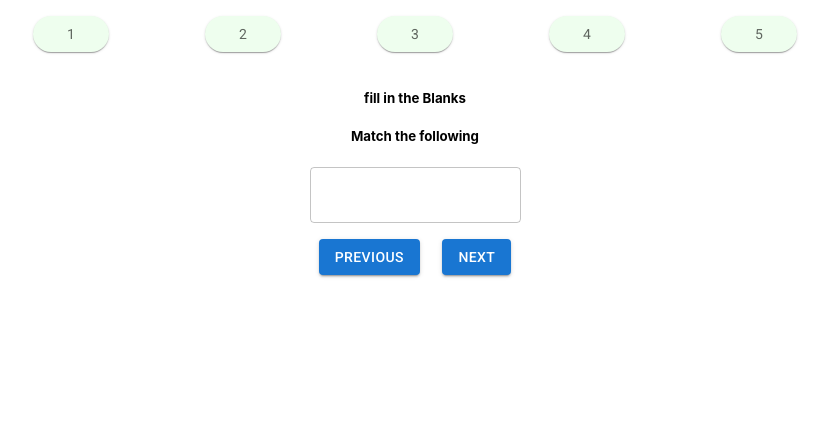
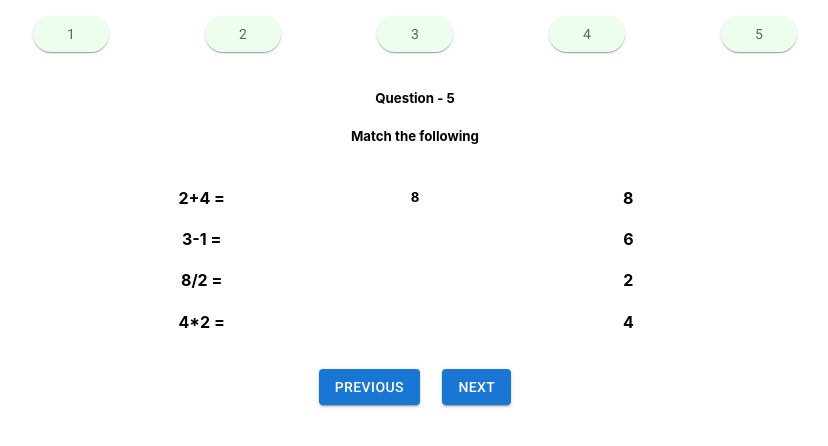
Before and after one commit to shikharcognitive/candidateQuiz, a React (Create React App) app: page /q5 in a window 1280 px wide. Shown: the top 446 px of the page, without its empty margins (225-1053 px from the left). Built offline with nearby package versions, Linux system fonts and the light colour scheme.

Commit message:
ques 5 added

```diff
--- a/src/App.tsx
+++ b/src/App.tsx
@@ -58,7 +58,7 @@ const App: React.FC<any> = () => {
   ];
 
   const setUserAnswers:any = (id:any, value:any) => {
-    console.log('the id : ', id, value);
+    // console.log('the id : ', id, value);
     userAnswers.filter( (ele:any, index:any) => ele.id === id ? delete userAnswers[index] : false);
     userAnswers.push({'id':id, 'answer':value});
   }
--- a/src/components/navBar.tsx
+++ b/src/components/navBar.tsx
@@ -30,8 +30,6 @@ export default function BasicGrid() {
         } else {
             setShowQuesBar(false);
         }
-
-        console.log(location.pathname);
     }, [location]);
 
 
--- a/src/components/quesFive.tsx
+++ b/src/components/quesFive.tsx
@@ -1,4 +1,4 @@
-import { Box, Button, TextField } from '@mui/material';
+import { Box, Button, TextField, Grid } from '@mui/material';
 import React, { FC, useState} from 'react';
 import { useNavigate} from 'react-router-dom';
 
@@ -6,6 +6,7 @@ interface IQ5Props {
     ques?: String,
     setAnswers?:any
   }
+
 
 
 const QuesFive:FC<IQ5Props> = (props:any) => {
@@ -28,9 +29,30 @@ const QuesFive:FC<IQ5Props> = (props:any) => {
 
     return (
         <div>
-        <h5>{props.ques.heading} </h5>
+        <h5>Question - {props.ques.id} </h5>
         <h5>{props.ques.question} </h5>
-        <TextField onChange={(e:any) =>setAnswer(e.target.value) }></TextField>
+        <Box>
+            <Grid container  sx={{ justifyContent : 'center'}}>
+                <Grid item xs={2}>
+                    {
+                        props.ques.questionOption.map( (e:string) => {
+                            return (<h4>{e}</h4>)
+                        })
+                    }
+                </Grid>
+                <Grid item xs={2}>
+                    <h5>8</h5>
+                </Grid>
+                <Grid item xs={2}>
+                {
+                        props.ques.option.map( (e:string) => {
+                            return (<h4>{e}</h4>)
+                        })
+                    }
+                </Grid>
+            </Grid>
+        </Box>
+        {/* <TextField onChange={(e:any) =>setAnswer(e.target.value) }></TextField> */}
         <Box mt={2}>
         <Button variant="contained" onClick={() => reRoute('p')}>Previous</Button> &nbsp;&nbsp;&nbsp; <Button variant="contained" onClick={() => reRoute('f')}>Next</Button>
         </Box>
--- a/src/components/quesFour.tsx
+++ b/src/components/quesFour.tsx
@@ -28,7 +28,7 @@ const QuesFour:FC<IQ4Props> = (props:any) => {
 
     return (
         <div>
-        <h5>{props.ques.heading} </h5>
+       <h5>Question - {props.ques.id} </h5>
         <h5>{props.ques.question} </h5>
         <Box>
         <FormGroup
--- a/src/components/quesOne.tsx
+++ b/src/components/quesOne.tsx
@@ -29,7 +29,7 @@ const QuesOne:FC<IQ1Props> = (props:any) => {
 
     return (
         <div>
-        <h5>{props.ques.heading} </h5>
+       <h5>Question - {props.ques.id} </h5>
         <h5>{props.ques.question} </h5>
         <TextField onChange={(e:any) =>setAnswer(e.target.value) }></TextField>
         <Box mt={2}>
--- a/src/components/quesThree.tsx
+++ b/src/components/quesThree.tsx
@@ -27,7 +27,7 @@ const QuesThree:FC<IQ3Props> = (props:any) => {
 
     return (
         <div>
-        <h5>{props.ques.heading} </h5>
+       <h5>Question - {props.ques.id} </h5>
         <h5>{props.ques.question} </h5>
         <Box>
         <RadioGroup
--- a/src/components/quesTwo.tsx
+++ b/src/components/quesTwo.tsx
@@ -26,7 +26,7 @@ const QuesTwo:FC<IQ2Props> = (props:any) => {
 
     return (
         <div>
-        <h5>{props.ques.heading} </h5>
+        <h5>Question - {props.ques.id} </h5>
         <h5>{props.ques.question} </h5>
         <Box>
         <RadioGroup
```
